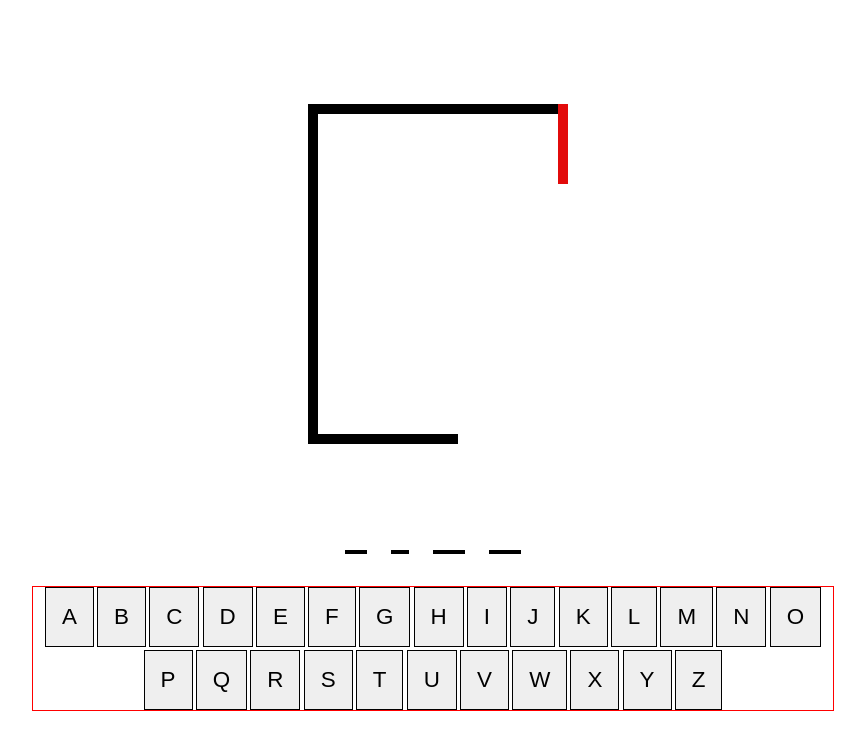
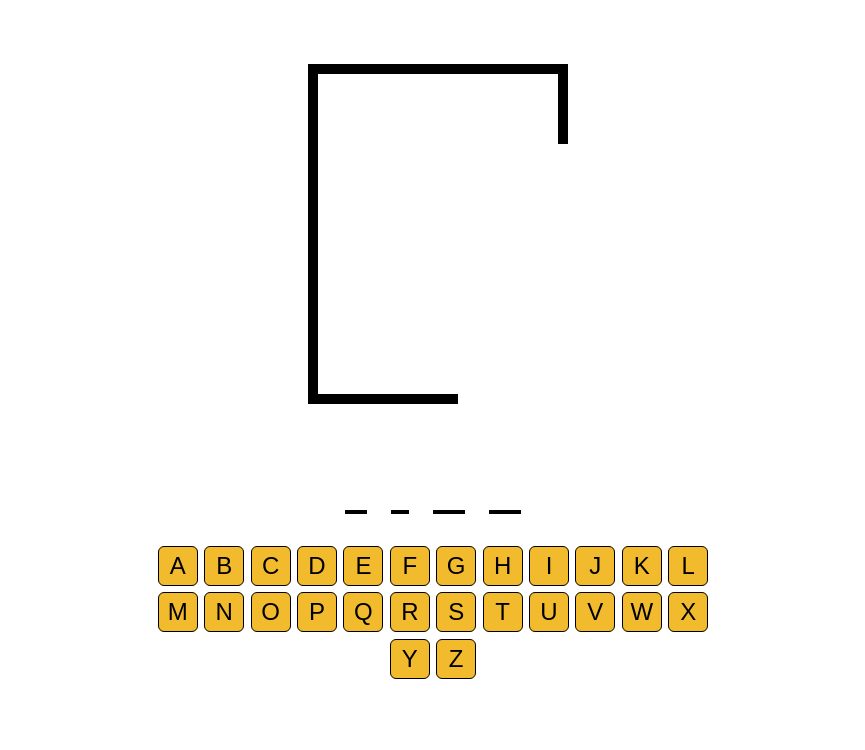
Before and after one commit to mustafa-bhm/hangman-react-TS, a React (Vite) app: page / in a window 1280 px wide. Shown: the top 750 px of the page, without its empty margins (207-1072 px from the left). Built offline with nearby package versions, Linux system fonts and the light colour scheme.

Commit message:
styles for the keyboard

```diff
--- a/src/App.css
+++ b/src/App.css
@@ -1,3 +1,9 @@
+* {
+  padding: 0;
+  margin: 0;
+  box-sizing: border-box;
+}
+
 .App {
   max-width: 800px;
   display: flex;
@@ -32,7 +38,7 @@
   position: absolute;
   width: 10px;
   height: 80px;
-  background-color: rgb(226, 11, 11);
+  background-color: black;
   margin-left: 250px;
 }
 .head {
@@ -40,7 +46,7 @@
   width: 50px;
   height: 50px;
   border-radius: 50%;
-  background-color: rgb(47, 226, 11);
+  background-color: black;
   margin-left: 230px;
   margin-top: 80px;
 }
@@ -48,7 +54,7 @@
   position: absolute;
   width: 10px;
   height: 100px;
-  background-color: rgb(26, 181, 90);
+  background-color: black;
   margin-left: 250px;
   margin-top: 120px;
 }
@@ -58,7 +64,7 @@
   margin-top: 130px;
   width: 10px;
   height: 80px;
-  background-color: rgb(228, 17, 179);
+  background-color: black;
   transform: rotate(30deg);
 }
 
@@ -68,7 +74,7 @@
   margin-top: 130px;
   width: 10px;
   height: 80px;
-  background-color: rgb(217, 228, 17);
+  background-color: black;
   transform: rotate(-30deg);
 }
 
@@ -78,7 +84,7 @@
   margin-top: 210px;
   width: 10px;
   height: 80px;
-  background-color: rgb(101, 25, 182);
+  background-color: black;
   transform: rotate(30deg);
 }
 .right-leg {
@@ -110,32 +116,32 @@
 
 .keyboard {
   display: flex;
-  font-size: 1.2rem;
-  gap: 0.2rem;
+  gap: 0.4rem;
   flex-wrap: wrap;
-  width: 100%;
-  border: 1px solid red;
   justify-content: center;
-}
-.single-letter {
-  padding: 1rem;
-  border: 1px solid;
-  font-size: 1.4rem;
-  cursor: pointer;
+  width: 70%;
 }
 
 .btn {
   text-transform: capitalize;
+  width: 40px;
+  height: 40px;
+  border: 1px solid;
+  border-radius: 6px;
+  font-size: 1.5rem;
+  cursor: pointer;
+  background-color: rgb(242, 186, 45);
 }
 .btn:hover {
-  background-color: rgb(0, 255, 51);
+  background-color: rgb(231, 235, 122);
 }
 
 .inactive,
 .inactive:hover {
-  opacity: 0.4;
+  opacity: 0.8;
   background: none;
 }
 .isActive {
-  background-color: rgb(0, 255, 51);
+  background-color: rgb(66, 203, 20);
+  color: rgb(252, 252, 252);
 }
--- a/src/App.tsx
+++ b/src/App.tsx
@@ -33,12 +33,10 @@ function App() {
     wordToGuess.includes(letter)
   );
 
-  // compare correct letters with word  using every() & includes
+  // compare correct letters with word  using every() & includes()
 
   let check = (arr: string[], target: string[]) =>
     target.every((v: string) => arr.includes(v));
-  console.log("check", check(correctLetters, wordToGuess.split("")));
-  console.log("correct letters", correctLetters);
   console.log("word to guess", wordToGuess.split(""));
   const [gameOver, setGameOver] = useState<boolean>();
   const [winner, setWinner] = useState<string>("");
--- a/src/keyboard.tsx
+++ b/src/keyboard.tsx
@@ -49,7 +49,7 @@ export const Keyboard = ({
           <button
             onClick={() => addGuessedLetter(letter)}
             key={letter}
-            className={`btn single-letter ${isActive && `isActive`} ${
+            className={`btn  ${isActive && `isActive`} ${
               isInactive && `inactive`
             }`}
             disabled={isInactive || gameOver}
```
